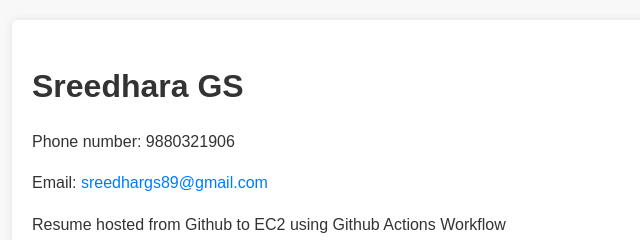
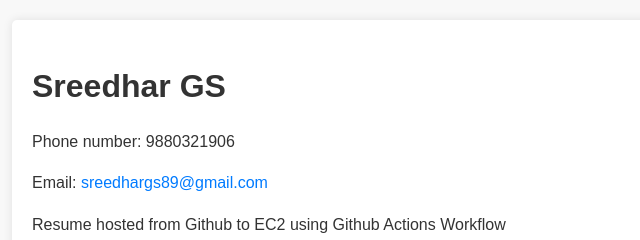
Before and after one commit to sreedhargs89/GA_Resume_on_EC2, a plain HTML site: page index.html in a window 1280 px wide. Shown: the top 240 px of the page, 208-848 px from the left. Drawn offline with Linux system fonts and the light colour scheme.

Commit message:
Update index.html

```diff
--- a/index.html
+++ b/index.html
@@ -70,7 +70,7 @@
 <body>
     <div class="container">
         <div class="contact-info">
-            <h1>Sreedhara GS</h1>
+            <h1>Sreedhar GS</h1>
             <p>Phone number: 9880321906</p>
             <p>Email: <a href="mailto:sreedhargs89@gmail.com">sreedhargs89@gmail.com</a></p>
              <p>Resume hosted from Github to EC2 using Github Actions Workflow</a></p>
```
